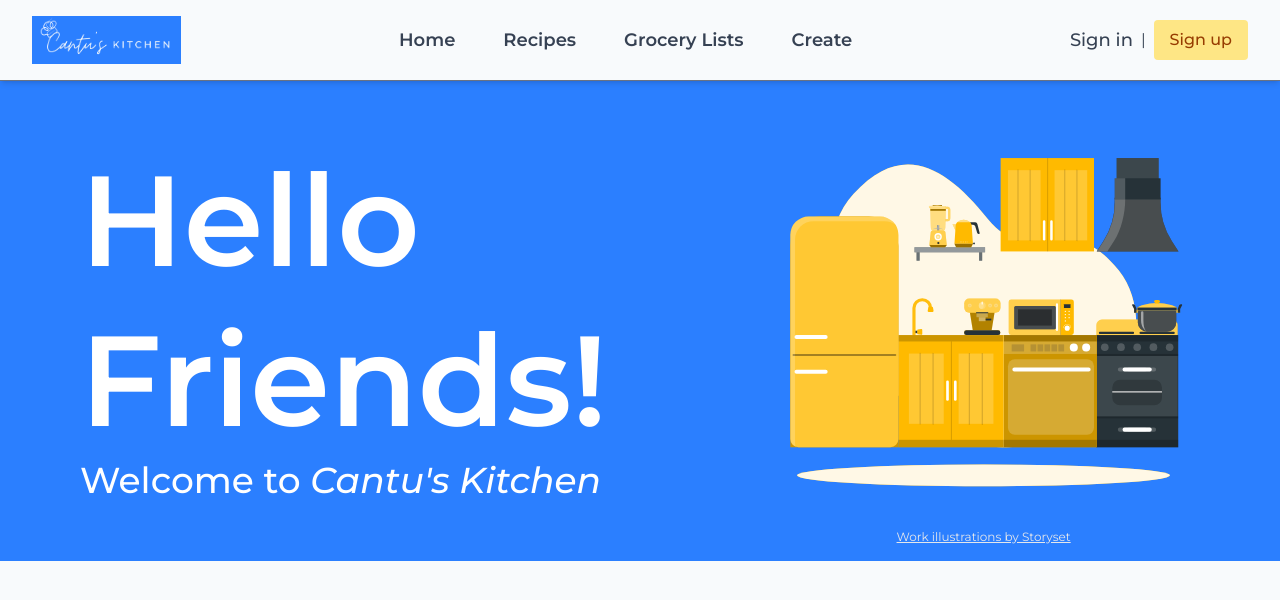
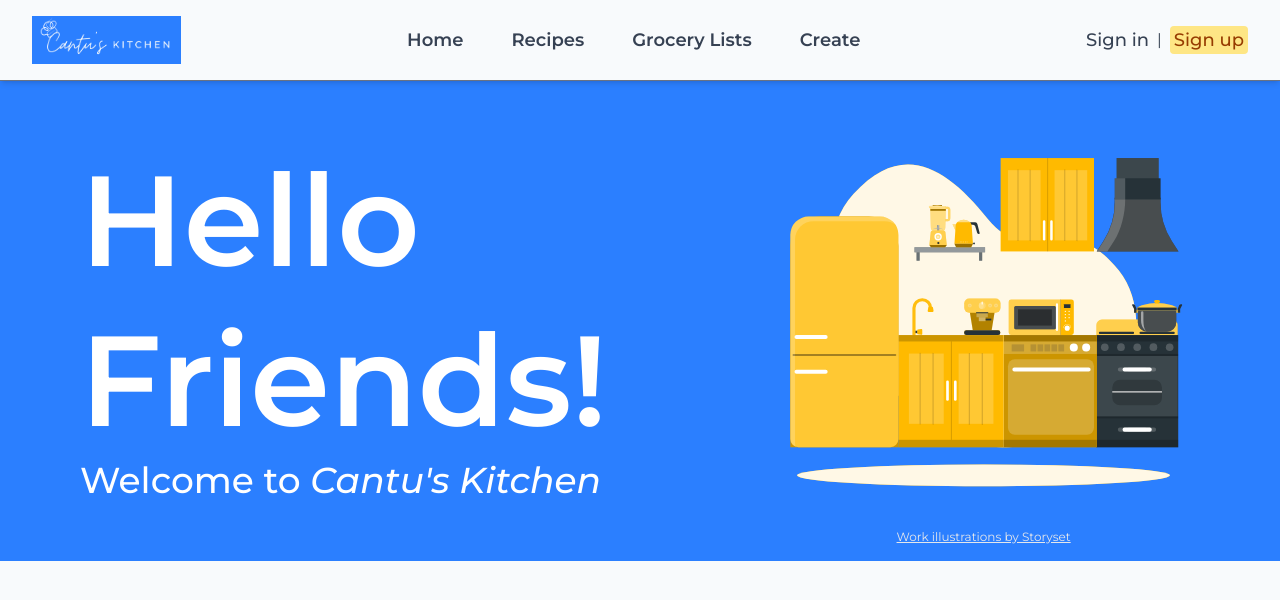
Before and after one commit to reesecantu/cantus-kitchen, a React (Vite) app: page / in a window 1280 px wide. Shown: the top 600 px of the page. Built offline with nearby package versions, Linux system fonts and the light colour scheme; no server answers.

Commit message:
Fix navbar text inconsistency

```diff
--- a/src/components/Navbar.tsx
+++ b/src/components/Navbar.tsx
@@ -136,7 +136,7 @@ export const Navbar = () => {
                     <span className="text-gray-700 select-none">|</span>
                     <Link
                       to="/sign-up"
-                      className="bg-amber-200 hover:bg-amber-300 text-amber-800 hover:text-amber-900 px-4 py-2 rounded transition-colors font-medium"
+                      className="text-lg bg-amber-200 hover:bg-amber-300 text-amber-800 px-1 rounded transition-colors font-medium"
                     >
                       Sign up
                     </Link>
```
